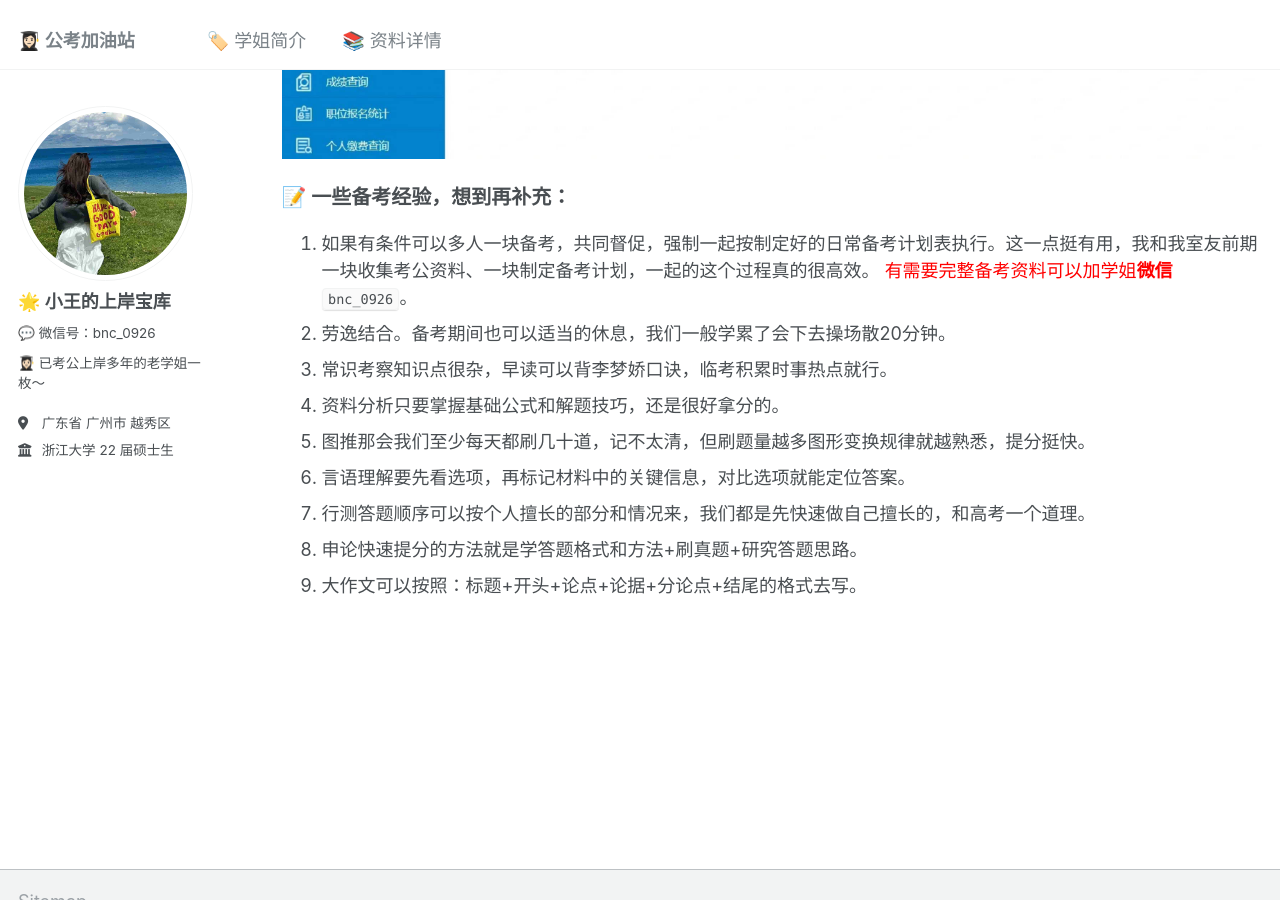
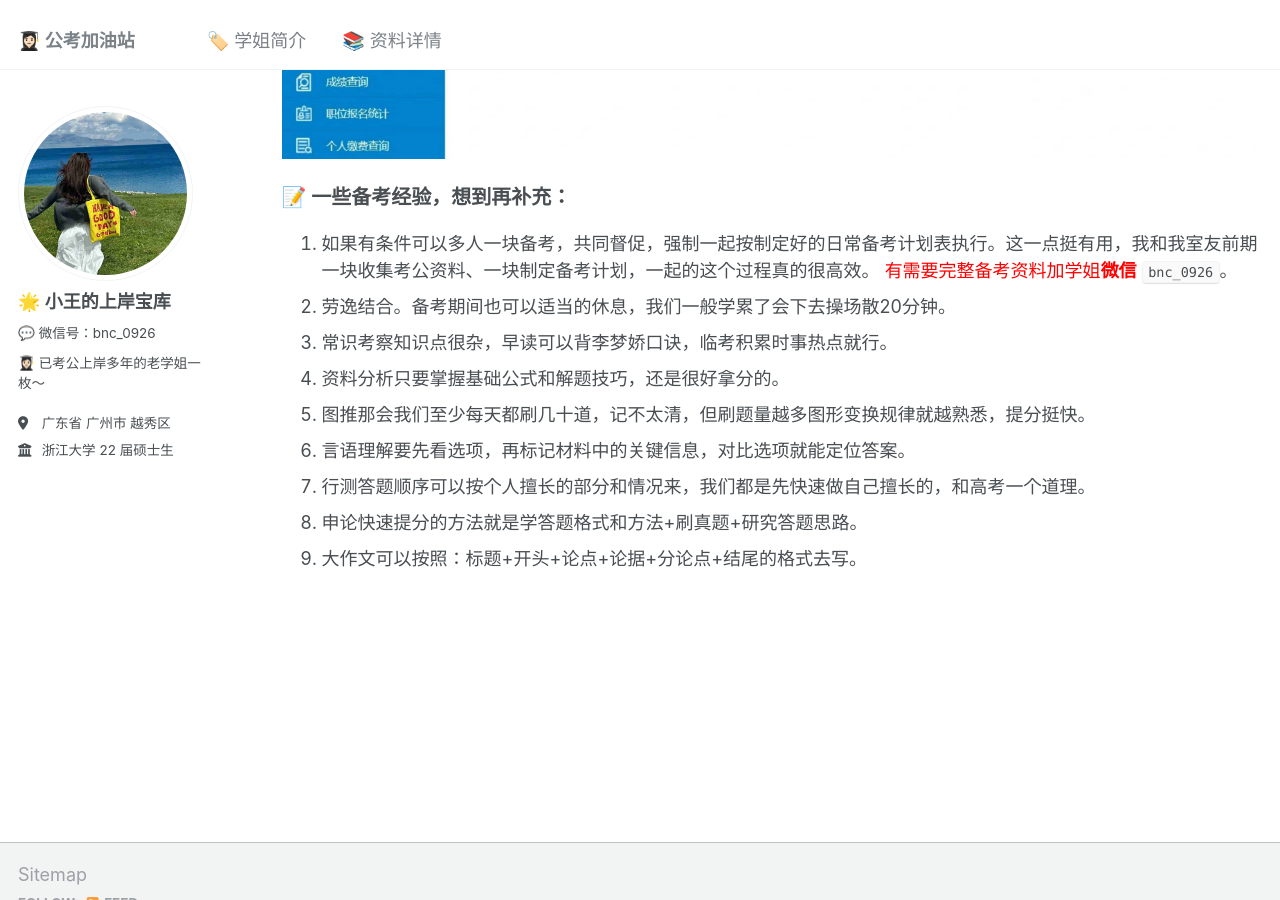
Before and after one commit to KnowledgeStoreVIP/GkStoreVIP.github.io, a Jekyll site: the page built from _pages/cv.md, in a window 1280 px wide and 900 px high, scrolled down 1318 px. Built offline with Jekyll 4.4.1, drawn with Linux system fonts in a browser that asks for light colours; comment, search, counter and statistics services are not loaded.

Commit message:
Update cv.md

```diff
--- a/_pages/cv.md
+++ b/_pages/cv.md
@@ -56,7 +56,7 @@ redirect_from:
 📝 一些备考经验，想到再补充：
 </div>
 
-1. 如果有条件可以多人一块备考，共同督促，强制一起按制定好的日常备考计划表执行。这一点挺有用，我和我室友前期一块收集考公资料、一块制定备考计划，一起的这个过程真的很高效。    <span style = "color: red"> 有需要完整备考资料可以加学姐<span style = "font-weight: bold">微信</span> </span> `bnc_0926`。
+1. 如果有条件可以多人一块备考，共同督促，强制一起按制定好的日常备考计划表执行。这一点挺有用，我和我室友前期一块收集考公资料、一块制定备考计划，一起的这个过程真的很高效。    <span style = "color: red"> 有需要完整备考资料加学姐<span style = "font-weight: bold">微信</span> </span> `bnc_0926`。
 2. 劳逸结合。备考期间也可以适当的休息，我们一般学累了会下去操场散20分钟。
 3. 常识考察知识点很杂，早读可以背李梦娇口诀，临考积累时事热点就行。
 4. 资料分析只要掌握基础公式和解题技巧，还是很好拿分的。
```
